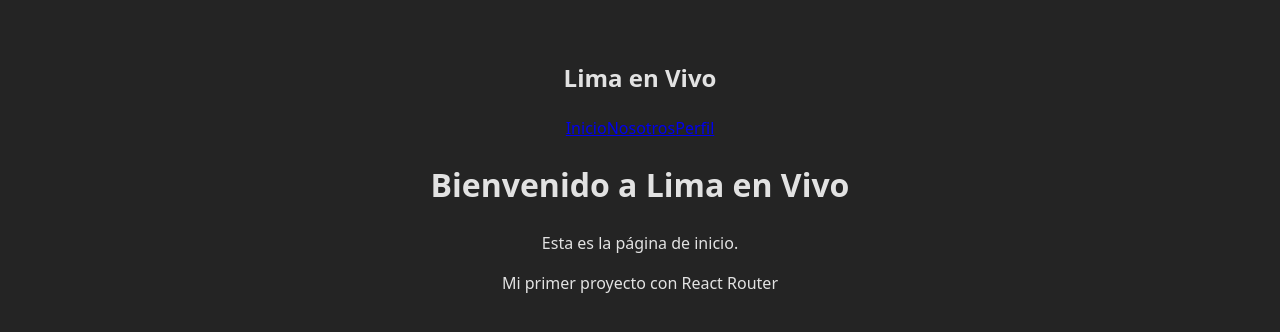
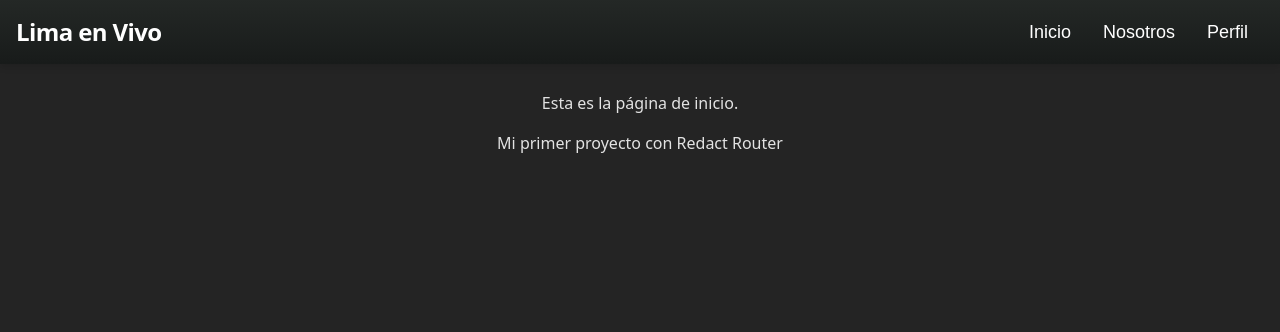
Before and after one commit to Pieroperez17/Proyecto-Final--Lima-en-vivo-, a React (Vite) app: page / in a window 1280 px wide. Shown: the top 332 px of the page. Built offline with nearby package versions, Linux system fonts and the light colour scheme.

Commit message:
navbar completado

```diff
--- a/package.json
+++ b/package.json
@@ -10,6 +10,7 @@
     "preview": "vite preview"
   },
   "dependencies": {
+    "lucide-react": "^0.545.0",
     "react": "^19.1.1",
     "react-dom": "^19.1.1",
     "react-router-dom": "^7.9.3"
--- a/src/App.css
+++ b/src/App.css
@@ -1,6 +1,5 @@
 #root {
-  max-width: 1280px;
   margin: 0 auto;
-  padding: 2rem;
+  padding: 0;
   text-align: center;
 }
--- a/src/Layout.jsx
+++ b/src/Layout.jsx
@@ -1,17 +1,82 @@
 import { Outlet, Link } from "react-router-dom";
+import { useState } from "react";
+import { Menu, X } from 'lucide-react';
 
 import './index.css';
 
 const Layout = () => {
+    const [open, setOpen] = useState(false);
+
+    // Simular navegación (en tu app real usa React Router)
+    const handleNavClick = (section) => {
+        setOpen(false);
+        console.log(`Navegando a: ${section}`);
+    };
+
     return (
-        <div className="contendor">
-            <header>
-                <h2>Lima en Vivo</h2>
-                <nav className="nav-header">
-                    <Link to="/">Inicio</Link>
-                    <Link to="/nosotros">Nosotros</Link>
-                    <Link to="/perfil">Perfil</Link>
+    <div className="contendor">
+            <header className="navbar">
+                <div className="navbar-container">
+                <div className="navbar-content">
+                    {/* Logo */}
+                    <h2 className="logo">Lima en Vivo</h2>
+
+                    {/* Desktop Navigation */}
+                    <nav className="nav-desktop">
+                        <button
+                            onClick={() => handleNavClick('inicio')}
+                            className="nav-link"
+                        >
+                            Inicio
+                        </button>
+                        <button
+                            onClick={() => handleNavClick('nosotros')}
+                            className="nav-link"
+                        >
+                            Nosotros
+                        </button>
+                        <button
+                            onClick={() => handleNavClick('perfil')}
+                            className="nav-link"
+                        >
+                            Perfil
+                        </button>
+                    </nav>
+
+                    {/* Mobile Menu Button */}
+                    <button
+                    className="menu-toggle"
+                    onClick={() => setOpen(!open)}
+                    aria-label="Toggle navigation"
+                    >
+                    {open ? <X size={24} /> : <Menu size={24} />}
+                    </button>
+                </div>
+
+                {/* Mobile Navigation */}
+                <nav className={`nav-mobile ${open ? 'open' : ''}`}>
+                    <div className="nav-mobile-content">
+                    <button
+                        onClick={() => handleNavClick('inicio')}
+                        className="nav-link-mobile"
+                    >
+                        Inicio
+                    </button>
+                    <button
+                        onClick={() => handleNavClick('nosotros')}
+                        className="nav-link-mobile"
+                    >
+                        Nosotros
+                    </button>
+                    <button
+                        onClick={() => handleNavClick('perfil')}
+                        className="nav-link-mobile"
+                    >
+                        Perfil
+                    </button>
+                    </div>
                 </nav>
+                </div>
             </header>
 
             <main className="main">
@@ -19,7 +84,7 @@ const Layout = () => {
             </main>
 
             <footer>
-                <p>Mi primer proyecto con React Router</p>
+                <p>Mi primer proyecto con Redact Router</p>
             </footer>
         </div>
     );
--- a/src/index.css
+++ b/src/index.css
@@ -12,3 +12,124 @@
   -webkit-font-smoothing: antialiased;
   -moz-osx-font-smoothing: grayscale;
 }
+body {
+  margin: 0;
+  padding: 0;
+}
+
+
+/* Navbar estilos */
+.navbar {
+  background: linear-gradient(to top, #181B1A  , #242826  );
+  color: white;
+  box-shadow: 0 4px 6px rgba(0, 0, 0, 0.1);
+  position: fixed;
+  width: 100%;
+  top: 0;
+  z-index: 50;
+}
+
+.navbar-container {
+  max-width: 1280px;
+  margin: 0 auto;
+  padding: 0 1rem;
+}
+
+.navbar-content {
+  display: flex;
+  align-items: center;
+  justify-content: space-between;
+  height: 64px;
+}
+
+
+.logo {
+  font-size: 1.5rem;
+  font-weight: bold;
+  letter-spacing: -0.025em;
+}
+
+
+.nav-desktop {
+  display: block;
+  align-items: center;
+  gap: 2rem;
+}
+
+.nav-link {
+  background: none;
+  border: none;
+  color: white;
+  font-size: 1.125rem;
+  font-weight: 500;
+  cursor: pointer;
+  padding: 0.5rem 1rem;
+  transition: color 0.3s ease;
+}
+
+.nav-link:hover {
+  color: #fa7725f1 ;
+}
+
+.menu-toggle {
+  display: none;
+  background: none;
+  border: none;
+  color: white;
+  cursor: pointer;
+  padding: 0.5rem;
+  border-radius: 0.5rem;
+  transition: background-color 0.3s ease;
+}
+
+.menu-toggle:hover {
+  background-color: #fa7725f1;
+}
+
+.nav-mobile {
+  max-height: 0;
+  opacity: 0;
+  overflow: hidden;
+  transition: max-height 0.3s ease, opacity 0.3s ease;
+}
+
+.nav-mobile.open {
+  max-height: 300px;
+  opacity: 1;
+}
+
+.nav-mobile-content {
+  padding: 1rem 0;
+
+  display: flex;
+  flex-direction: column;
+  gap: 0.5rem;
+}
+
+.nav-link-mobile {
+  display: block;
+  width: 100%;
+  text-align: left;
+  background: none;
+  border: none;
+  color: white;
+  font-size: 1rem;
+  font-weight: 500;
+  cursor: pointer;
+  padding: 0.75rem 1rem;
+  border-radius: 0.5rem;
+  transition: background-color 0.3s ease;
+}
+
+.nav-link-mobile:hover {
+  background-color: #ffffff20;
+}
+/* Responsivo*/
+@media (max-width: 768px) {
+  .menu-toggle {
+    display: block;
+  }
+  .nav-desktop {
+  display: none;
+  }
+}
```
Also changed, not shown: 1 other file (tests, documents, lock files or other folders).
